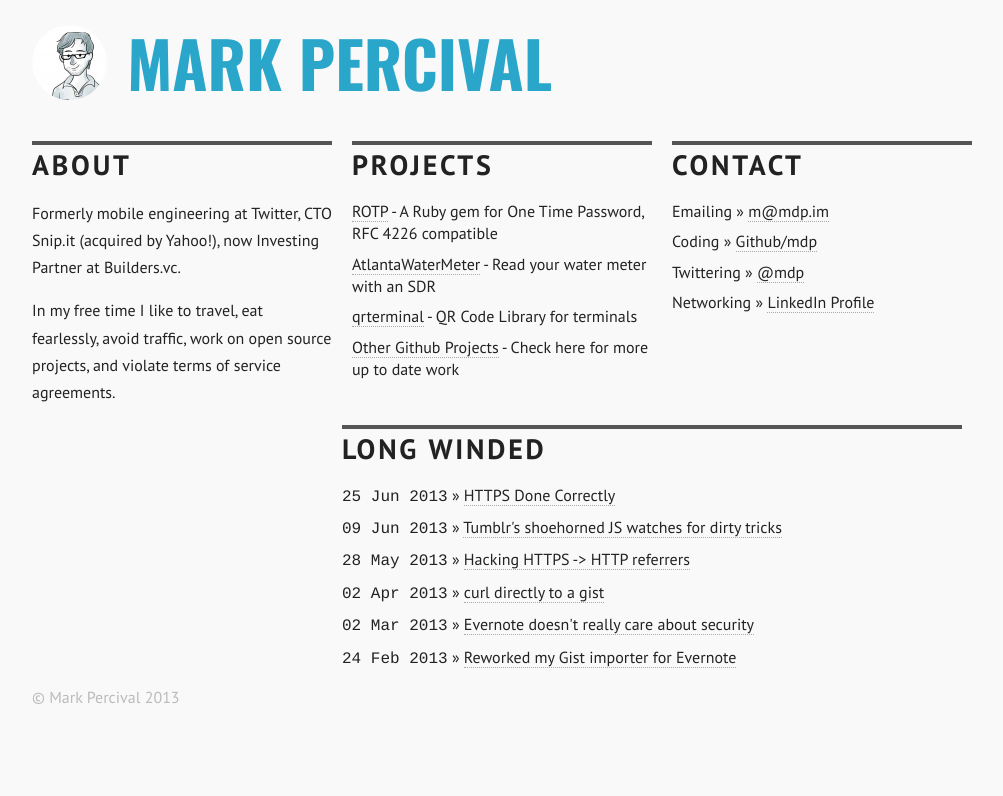
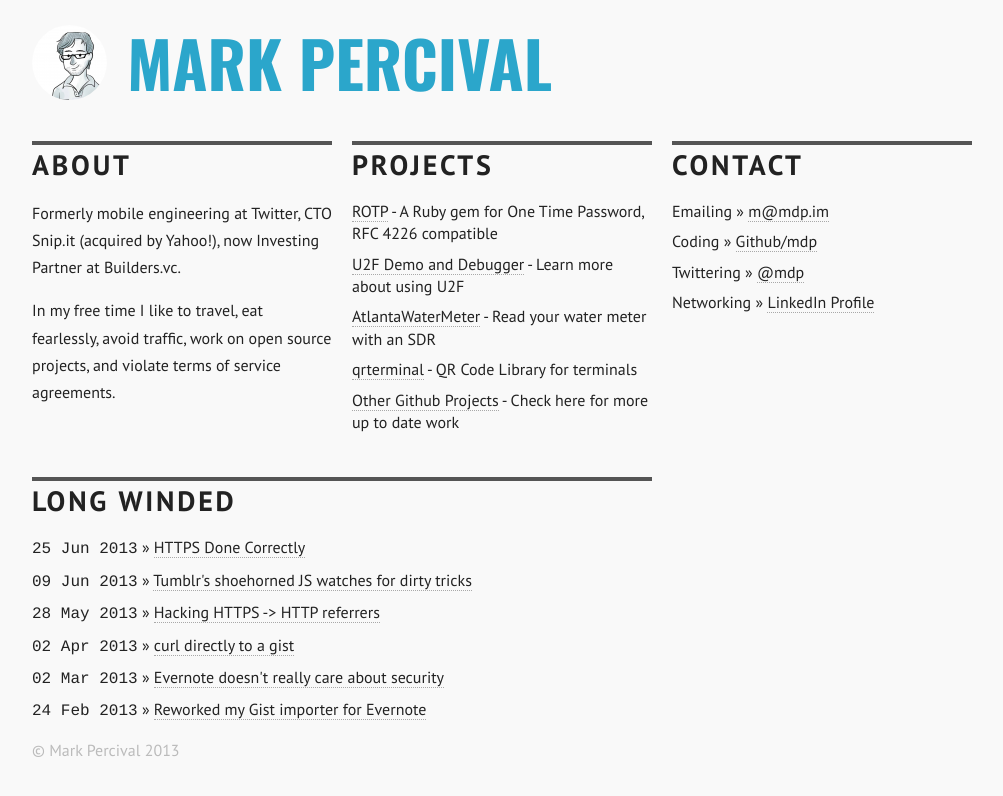
Before and after one commit to mdp/mdp.github.io, a Jekyll site: the page built from index.html, in a window 1280 px wide. Shown: the top 796 px of the page, without its empty margins (128-1131 px from the left). Built offline with Jekyll 4.4.1, drawn with Linux system fonts in a browser that asks for light colours; nearby versions of some CDN libraries; Markdown is read by kramdown in place of the engine named in the settings.

Commit message:
Update links

```diff
--- a/index.html
+++ b/index.html
@@ -19,6 +19,7 @@
   <h2 class='heading'>projects</h2>
   <ul>
     <li><a href="http://github.com/mdp/rotp">ROTP</a> - A Ruby gem for One Time Password, RFC 4226 compatible </li>
+    <li><a href="https://mdp.github.io/u2fdemo/">U2F Demo and Debugger</a></a> - Learn more about using U2F</li>
     <li><a href="http://github.com/mdp/AtlantaWaterMeter">AtlantaWaterMeter</a> - Read your water meter with an SDR</li>
     <li><a href="https://github.com/mdp/qrterminal">qrterminal</a> - QR Code Library for terminals</li>
     <li><a href="http://github.com/mdp">Other Github Projects</a> - Check here for more up to date work</li>
```
